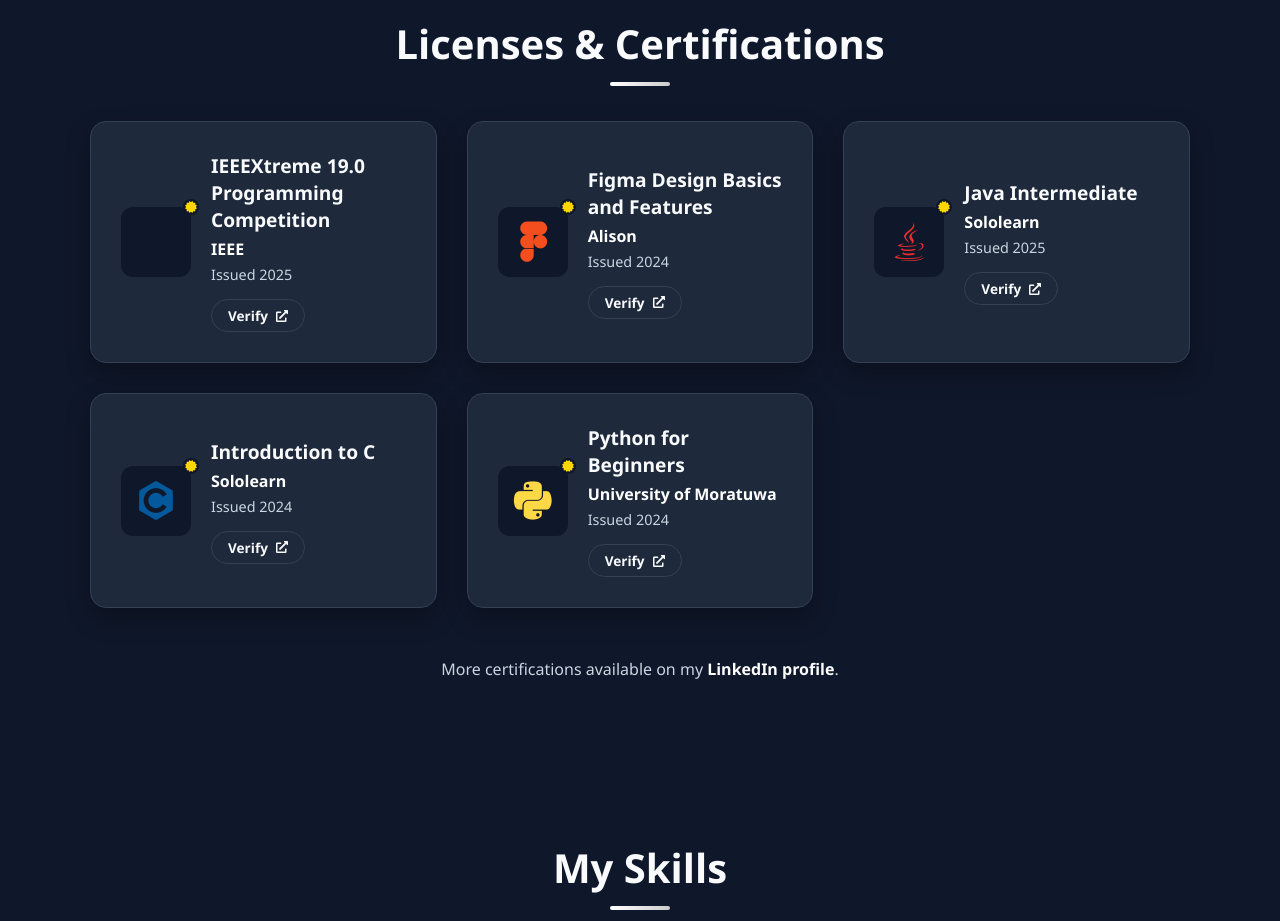
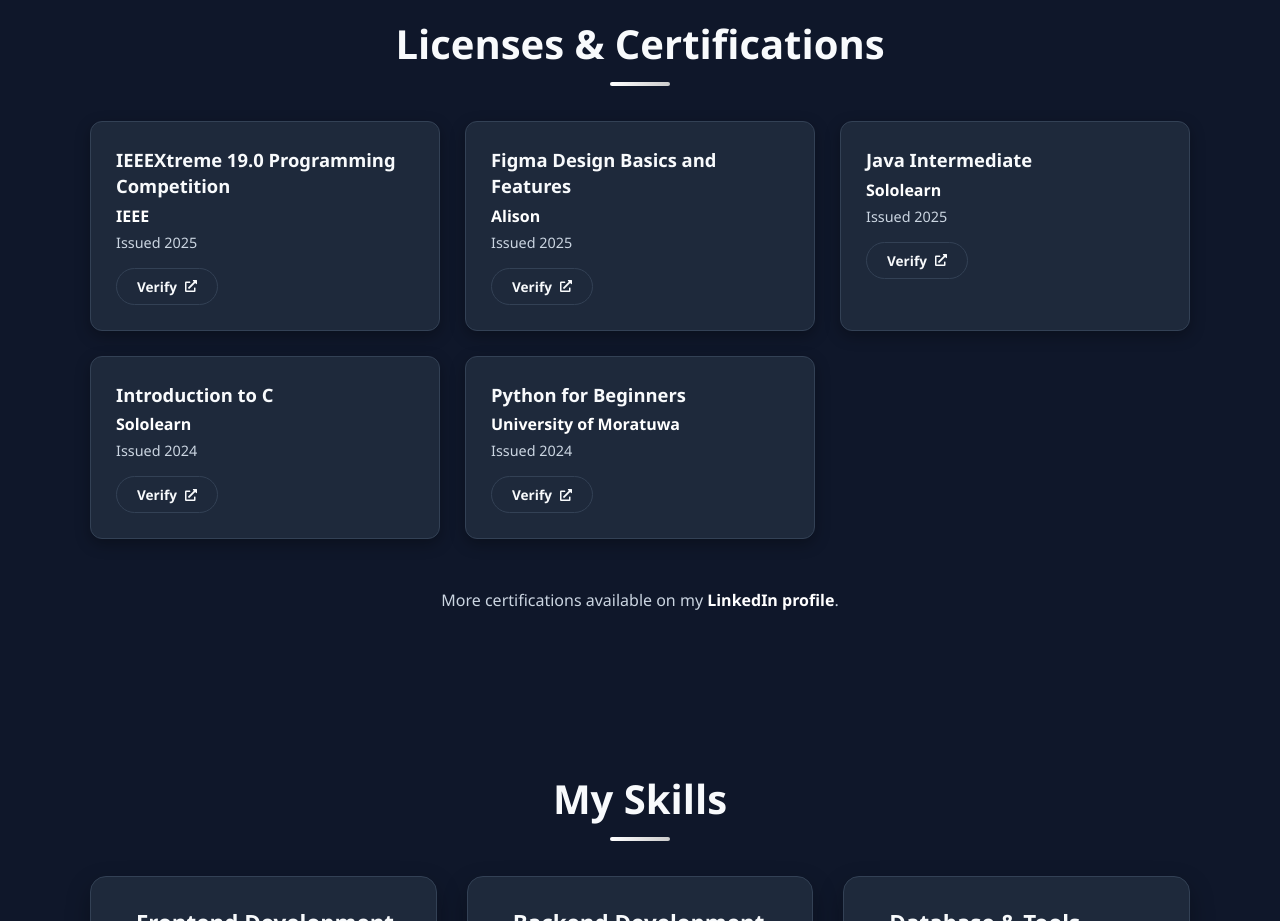
Before and after one commit to Dinuja937/my-portfolio, a React (Vite) app: page / in a window 1280 px wide. Shown: the part 2780-3701 px from the top of the page. Built offline with nearby package versions, Linux system fonts and the light colour scheme.

Commit message:
Update certification section

```diff
--- a/src/components/Certifications/Certifications.css
+++ b/src/components/Certifications/Certifications.css
@@ -13,64 +13,43 @@
 .certifications-grid {
   display: grid;
   grid-template-columns: repeat(auto-fit, minmax(300px, 1fr));
-  gap: 30px;
-  margin-top: 50px;
+  gap: 25px;
+  margin-top: 40px;
 }
 
 .cert-card {
   background-color: var(--card-bg);
-  border-radius: 16px;
-  padding: 30px;
+  border-radius: 12px;
+  padding: 25px;
   display: flex;
-  align-items: center;
-  gap: 20px;
-  box-shadow: 0 10px 25px var(--card-shadow);
+  flex-direction: column;
+  align-items: flex-start;
+  text-align: left;
+  gap: 12px;
+  box-shadow: 0 5px 15px var(--card-shadow);
   border: 1px solid var(--border-color);
-  transition: transform 0.3s ease, box-shadow 0.3s ease;
+  transition: all 0.3s ease;
 }
 
 .cert-card:hover {
-  transform: translateY(-8px);
-  box-shadow: 0 15px 35px var(--card-shadow);
-}
-
-.cert-icon-wrapper {
-  position: relative;
-  width: 70px;
-  height: 70px;
-  display: flex;
-  justify-content: center;
-  align-items: center;
-  background-color: var(--bg-primary);
-  border-radius: 12px;
-  flex-shrink: 0;
-}
-
-.cert-brand-icon {
-  font-size: 2.5rem;
-}
-
-.cert-overlay-icon {
-  position: absolute;
-  top: -8px;
-  right: -8px;
-  color: #ffd700;
-  background-color: var(--bg-primary);
-  border-radius: 50%;
-  padding: 2px;
+  border-color: var(--accent-color);
+  transform: translateY(-5px);
+  box-shadow: 0 8px 20px var(--card-shadow);
 }
 
 .cert-info {
   display: flex;
   flex-direction: column;
-  gap: 5px;
+  gap: 6px;
+  width: 100%;
 }
 
 .cert-title {
-  font-size: 1.2rem;
+  font-size: 1.15rem;
   color: var(--text-primary);
   margin: 0;
   font-weight: 700;
+  line-height: 1.4;
 }
 
 .cert-org {
@@ -91,7 +70,7 @@
   align-items: center;
   gap: 8px;
   width: fit-content;
-  padding: 6px 16px;
+  padding: 8px 20px;
   background-color: transparent;
   color: var(--text-primary);
   border: 1px solid var(--border-color);
@@ -104,12 +83,12 @@
 
 .verify-btn:hover {
   background-color: var(--accent-color);
-  color: #ffffff;
+  color: #ffffff !important;
   border-color: var(--accent-color);
 }
 
 .dark .verify-btn:hover {
-  color: #000000;
+  color: #000000 !important;
 }
 
 .cert-footer {
@@ -130,11 +109,6 @@
 
 @media screen and (max-width: 480px) {
   .cert-card {
-    flex-direction: column;
-    text-align: center;
-  }
-
-  .verify-btn {
-    margin: 0 auto;
+    padding: 20px;
   }
 }
--- a/src/components/Certifications/Certifications.jsx
+++ b/src/components/Certifications/Certifications.jsx
@@ -15,7 +15,7 @@
       id: 2,
       title: "Figma Design Basics and Features",
       organization: "Alison",
-      date: "2024",
+      date: "2025",
       link: "https://drive.google.com/file/d/1dqbPmnrFUuLwOMbDxa9fkqhiQ2Z4drUL/view",
       icon: "devicon-figma-plain colored"
     },
@@ -52,11 +52,7 @@
 
         <div className="certifications-grid">
           {certificationsData.map((cert) => (
-            <div key={cert.id} className="cert-card fade-in-up">
-              <div className="cert-icon-wrapper">
-                <i className={`${cert.icon} cert-brand-icon`}></i>
-                <FaCertificate className="cert-overlay-icon" />
-              </div>
+            <div key={cert.id} className="cert-card">
               <div className="cert-info">
                 <h3 className="cert-title">{cert.title}</h3>
                 <p className="cert-org">{cert.organization}</p>
@@ -75,7 +71,7 @@
         </div>
 
         <div className="cert-footer">
-          <p>More certifications available on my <a href="https://linkedin.com/in/dinujachamodi" target="_blank" rel="noopener noreferrer">LinkedIn profile</a>.</p>
+          <p>More certifications available on my <a href="https://www.linkedin.com/in/dinuja-ranaweera-23a563315/" target="_blank" rel="noopener noreferrer">LinkedIn profile</a>.</p>
         </div>
       </div>
     </section>
```
